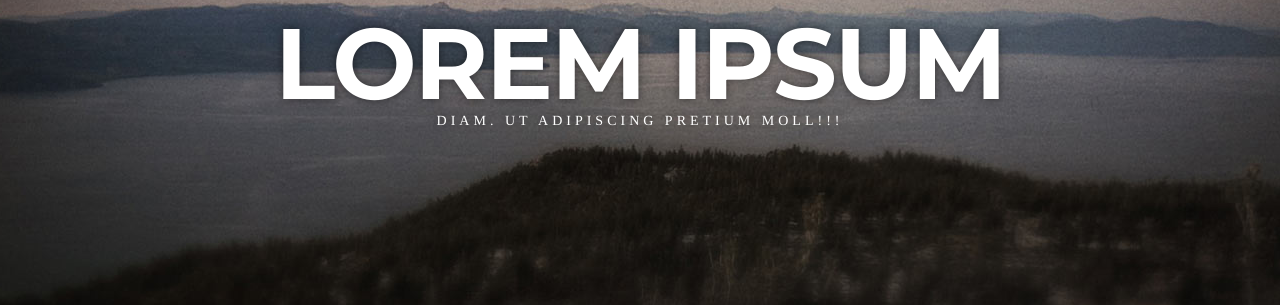
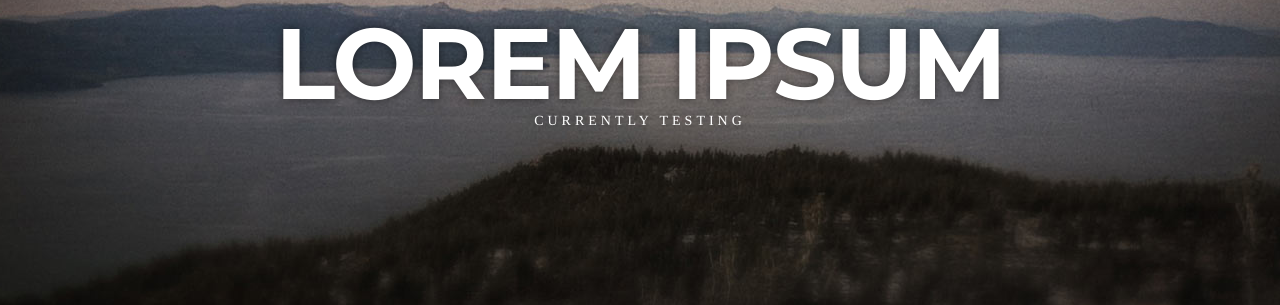
Before and after one commit to theivan/theivan.github.io, a Jekyll site: the page built from index.html, in a window 1280 px wide. Shown: the part 282-587 px from the top of the page. Built offline with Jekyll 4.4.1, drawn with Linux system fonts in a browser that asks for light colours; nearby versions of some CDN libraries.

Commit message:
index change

```diff
--- a/index.html
+++ b/index.html
@@ -1,7 +1,7 @@
 ---
 layout: post
 title: Lorem ipsum
-subtitle:  diam. Ut adipiscing pretium moll!!!
+subtitle:  Currently testing
 header-image: chase-happiness.jpg
 ---
 
```
